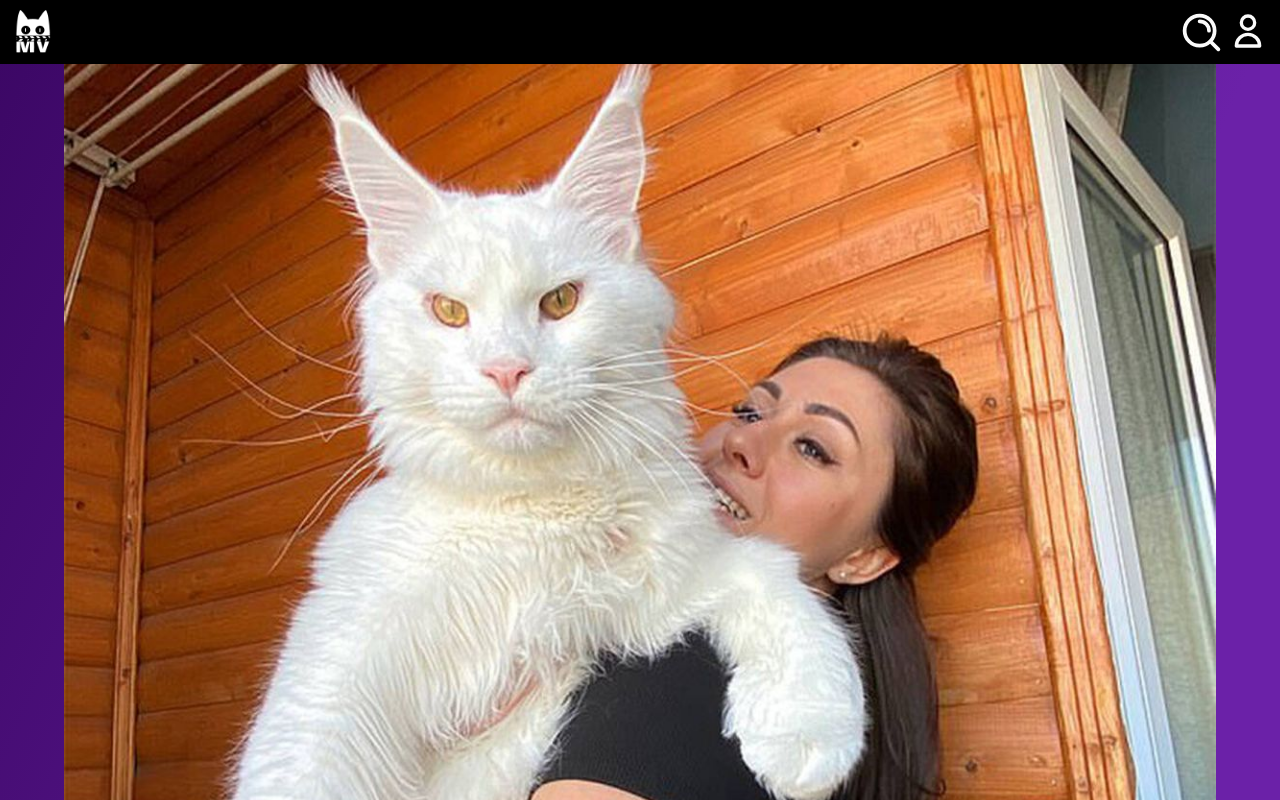
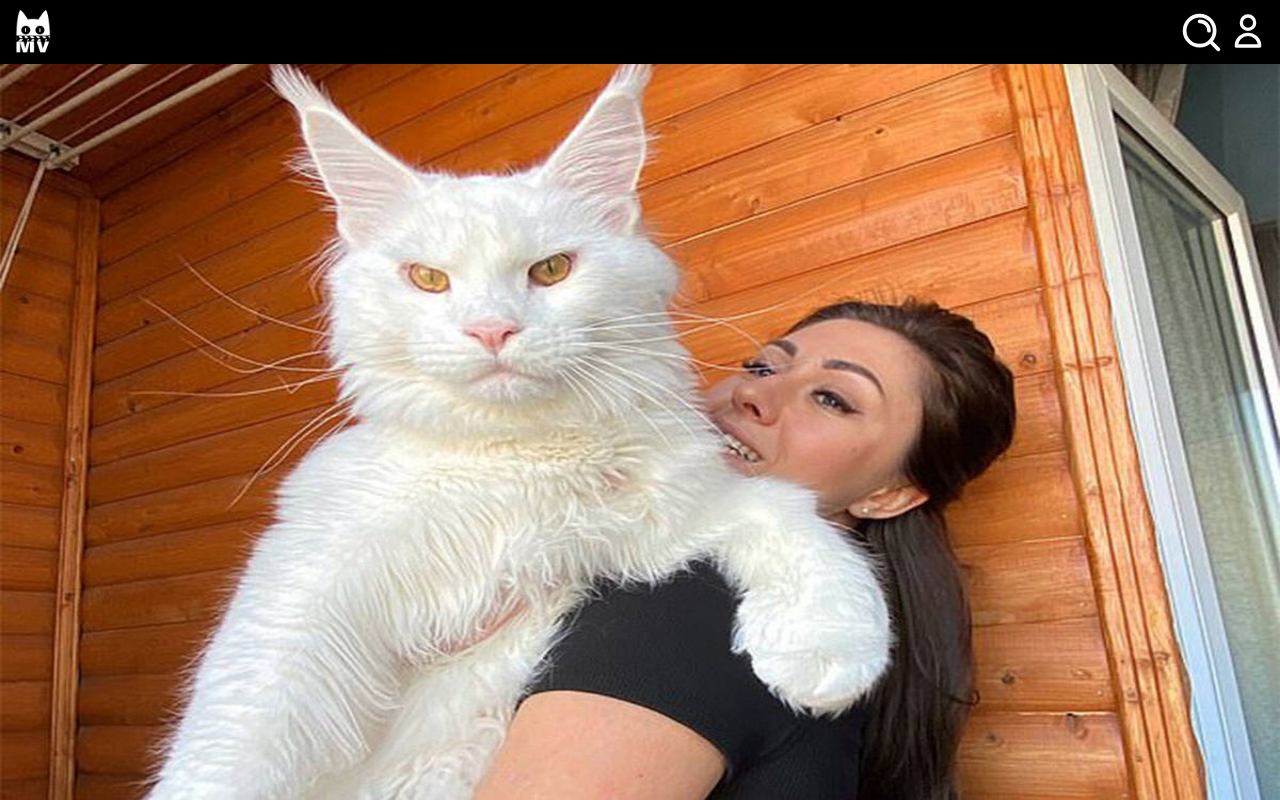
Before and after one commit to KenaiiDev/Proyecto_Final_GL_Frontend, a Next.js app: page / in a window 1280 px wide. Shown: the top 800 px of the page. Built offline with nearby package versions, Linux system fonts and the light colour scheme.

Commit message:
center container

```diff
--- a/src/components/Carousel.jsx
+++ b/src/components/Carousel.jsx
@@ -1,35 +1,35 @@
-import React from 'react'
-import Image from 'next/image'
+import React from 'react';
+import Image from 'next/image';
 
 function Carousel() {
   return (
-    <>
-      <div className='carousel flex max-h-30 max-w-6xl justify-self-center'>
-        <div id='item1' className='carousel-item w-full'>
+    <div className='flex flex-col items-center justify-center h-screen'>
+      <div className='carousel max-h-30 max-w-8xl w-full'>
+        <div id='item1' className='carousel-item w-full relative'>
           <Image
             src='/assets/gato.jpg'
             alt='Cat 1'
-            width={100}
-            height={50}
+            width={2000}
+            height={2000}
+            className='w-full'
+
+          />
+        </div>
+        <div id='item2' className='carousel-item w-full relative'>
+          <Image
+            src='/assets/gato2.jpg'
+            alt='Cat 1'
+            width={2000}
+            height={2000}
             className='w-full'
           />
         </div>
-        <div id='item2' className='carousel-item w-full'>
-          <div className='item'></div>
-          <Image
-            src='/assets/gato2.jpg'
-            alt='Cat 1'
-            width={100}
-            height={80}
-            className='w-full'
-          />
-        </div>
-        <div id='item3' className='carousel-item w-full'>
+        <div id='item3' className='carousel-item w-full relative'>
           <Image
             src='/assets/gato3.jpg'
             alt='Cat 1'
-            width={100}
-            height={80}
+            width={2000}
+            height={2000}
             className='w-full'
           />
         </div>
@@ -45,8 +45,8 @@ function Carousel() {
           3
         </a>
       </div>
-    </>
-  )
+    </div>
+  );
 }
 
-export default Carousel
+export default Carousel;
```
